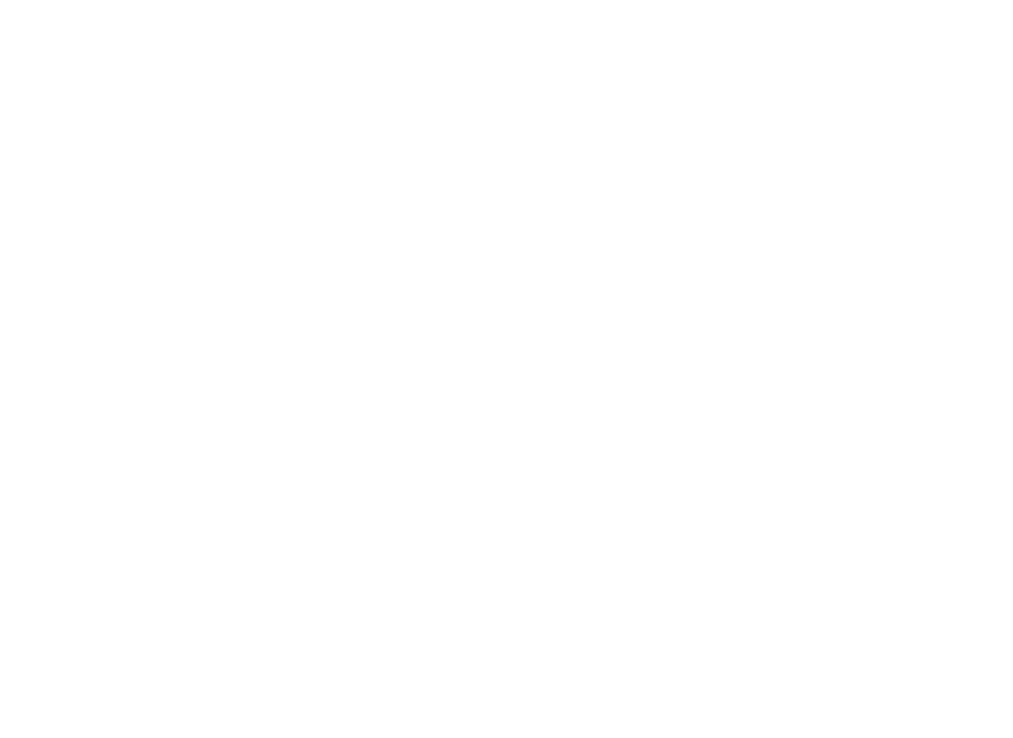
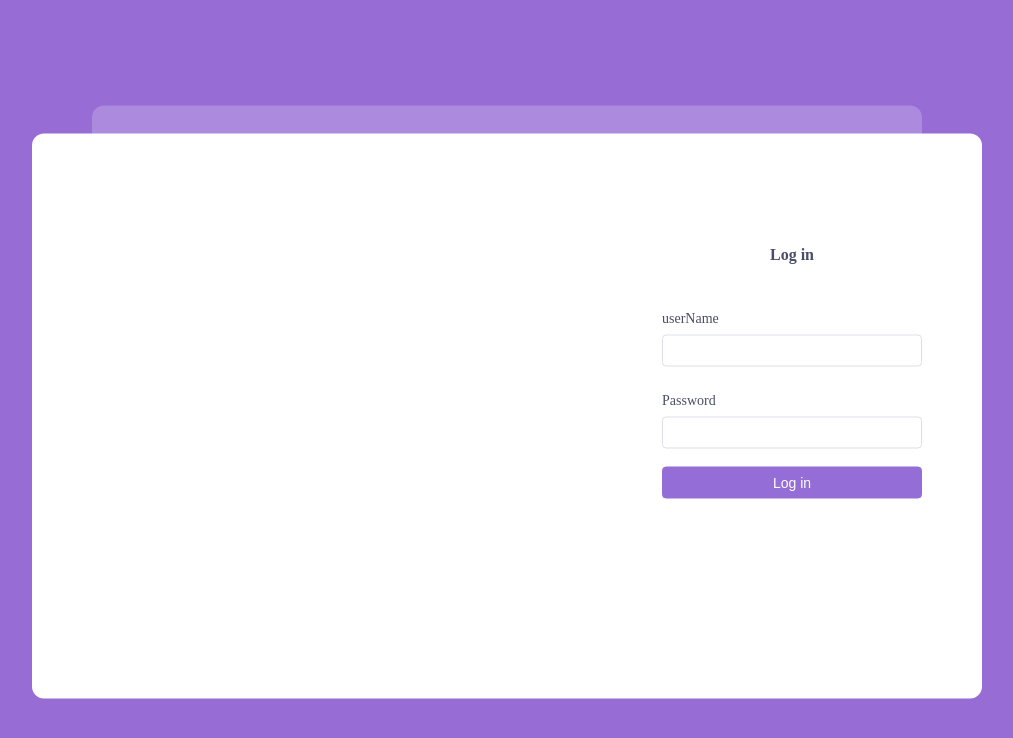
Before and after one commit to xiaoshengwpp/vue3-template-elementplus, a Vue app: page /#/login in a window 1280 px wide. Before the commit this address had no page. Shown: the top 738 px of the page, without its empty margins (133-1146 px from the left). Built offline with nearby package versions, Linux system fonts and the light colour scheme.

Commit message:
feat(login): login页面初始化
1.css样式初始化2.login页面搭建

```diff
--- /dev/null
+++ b/src/assets/css/initializeStyle.css
@@ -0,0 +1,132 @@
+html,
+body,
+div,
+span,
+applet,
+object,
+iframe,
+h1,
+h2,
+h3,
+h4,
+h5,
+h6,
+p,
+blockquote,
+pre,
+a,
+abbr,
+acronym,
+address,
+big,
+cite,
+code,
+del,
+dfn,
+em,
+img,
+ins,
+kbd,
+q,
+s,
+samp,
+small,
+strike,
+strong,
+sub,
+sup,
+tt,
+var,
+b,
+u,
+i,
+center,
+dl,
+dt,
+dd,
+ol,
+ul,
+li,
+fieldset,
+form,
+label,
+legend,
+table,
+caption,
+tbody,
+tfoot,
+thead,
+tr,
+th,
+td,
+article,
+aside,
+canvas,
+details,
+embed,
+figure,
+figcaption,
+footer,
+header,
+hgroup,
+menu,
+nav,
+output,
+ruby,
+section,
+summary,
+time,
+mark,
+audio,
+video {
+  margin: 0;
+  padding: 0;
+  border: 0;
+  font-size: 100%;
+  font: inherit;
+  vertical-align: baseline;
+}
+/* HTML5 display-role reset for older browsers */
+article,
+aside,
+details,
+figcaption,
+figure,
+footer,
+header,
+hgroup,
+menu,
+nav,
+section {
+  display: block;
+}
+body {
+  line-height: 1;
+}
+ol,
+ul {
+  list-style: none;
+}
+blockquote,
+q {
+  quotes: none;
+}
+blockquote:before,
+blockquote:after,
+q:before,
+q:after {
+  content: '';
+  content: none;
+}
+table {
+  border-collapse: collapse;
+  border-spacing: 0;
+}
+a {
+  color: #000;
+  text-decoration: none;
+}
+a:hover {
+  color: #000;
+  text-decoration: none;
+}
--- a/src/main.js
+++ b/src/main.js
@@ -3,7 +3,8 @@
 import router from './router'
 import store from './store'
 import installElementPlus from './plugins/element'
-
+// 初始化样式
+import './assets/css/initializeStyle.css'
 const app = createApp(App)
 installElementPlus(app)
 app.use(store).use(router).mount('#app')
--- a/src/router/index.js
+++ b/src/router/index.js
@@ -1,19 +1,13 @@
 import { createRouter, createWebHashHistory } from 'vue-router'
 
 const routes = [
-  // {
-  //   path: '/',
-  //   name: 'Home',
-  //   component: Home
-  // },
-  // {
-  //   path: '/about',
-  //   name: 'About',
-  //   // route level code-splitting
-  //   // this generates a separate chunk (about.[hash].js) for this route
-  //   // which is lazy-loaded when the route is visited.
-  //   component: () => import(/* webpackChunkName: "about" */ '../views/About.vue')
-  // }
+
+  {
+    path: '/login',
+    name: 'Login',
+
+    component: () => import('@/views/login')
+  }
 ]
 
 const router = createRouter({
--- /dev/null
+++ b/src/views/login/index.vue
@@ -0,0 +1,90 @@
+<template>
+  <div class="zine-finish"></div>
+  <div class="main-body">
+    <div class="form-warp">
+      <h2 class="tit-h2-1">Log in</h2>
+      <el-form
+        label-position="top"
+        label-width="100px"
+        :model="netLogon"
+        style="max-width: 260px"
+      >
+        <el-form-item>
+          <label>
+            <span class="loginId">userName</span>
+          </label>
+          <el-input color="#946dd6" v-model="netLogon.name"></el-input>
+        </el-form-item>
+        <el-form-item>
+          <label>
+            <span class="loginId">Password</span>
+          </label>
+          <el-input v-model="netLogon.password"></el-input>
+        </el-form-item>
+      </el-form>
+      <el-button color="#946dd6" class="login-btn" type="primary"
+        >Log in</el-button
+      >
+    </div>
+  </div>
+</template>
+
+<script setup>
+import { reactive } from 'vue'
+
+const netLogon = reactive({
+  name: '',
+  password: ''
+})
+</script>
+<style>
+body {
+  background-color: rgb(151, 109, 213);
+  min-width: 1400px;
+}
+</style>
+<style lang="scss" scoped>
+::v-deep .el-input__inner:focus {
+  border-color: #946dd6;
+}
+.zine-finish {
+  width: 830px;
+  height: 565px;
+  position: absolute;
+  left: 50%;
+  top: 48.5%;
+  transform: translate(-50%, -50%);
+  background: rgba($color: #ffffff, $alpha: 0.2);
+  border-radius: 12px;
+}
+.main-body {
+  min-width: 950px;
+  height: 565px;
+  position: absolute;
+  left: 50%;
+  top: 52%;
+  transform: translate(-50%, -50%);
+  background: #ffffff;
+  border-radius: 12px;
+}
+.form-warp {
+  position: absolute;
+  top: 20%;
+  right: 0px;
+  width: 320px;
+  // background: #ccc;
+  .tit-h2-1 {
+    color: #494e66;
+    font-weight: 600;
+    text-align: center;
+    padding-right: 60px;
+    margin-bottom: 40px;
+  }
+  .loginId {
+    color: #494e66;
+  }
+  .login-btn {
+    width: 260px;
+  }
+}
+</style>
```
